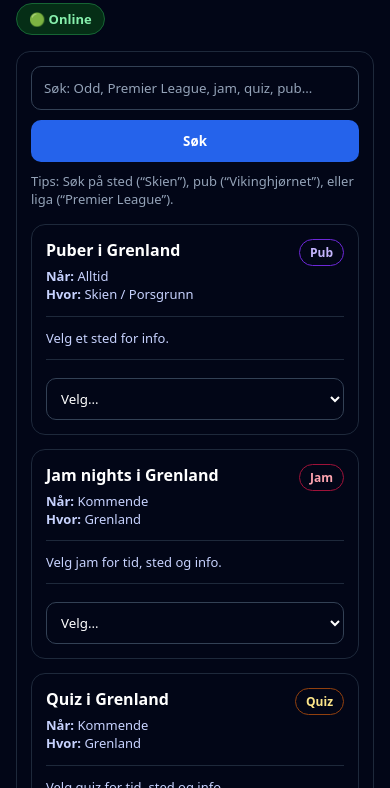
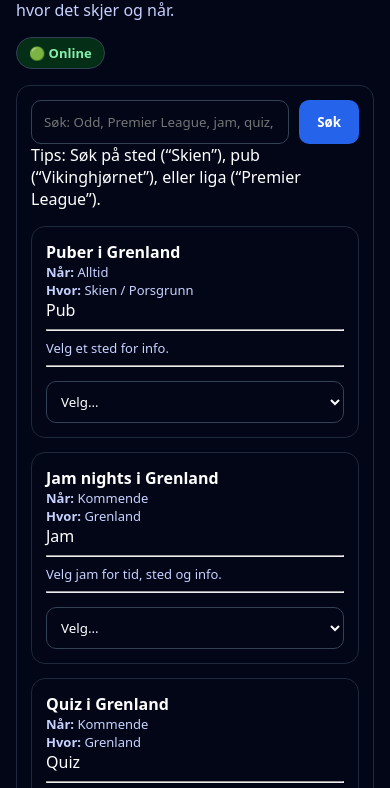
Before and after one commit to Ch1mmyS/Grenland-Live, a plain HTML site: page index.html in a window 390 px wide. Shown: the part 163-951 px from the top of the page. Drawn offline with Linux system fonts and the light colour scheme.

Commit message:
Update style.css

```diff
--- a/style.css
+++ b/style.css
@@ -1,8 +1,7 @@
-/* RESET */
 * {
   box-sizing: border-box;
-  font-family: system-ui, -apple-system, BlinkMacSystemFont, "Segoe UI",
-    Roboto, Inter, Arial, sans-serif;
+  font-family: system-ui, -apple-system, BlinkMacSystemFont,
+    "Segoe UI", Roboto, Inter, Arial, sans-serif;
 }
 
 body {
@@ -12,7 +11,6 @@ body {
   color: #ffffff;
 }
 
-/* LAYOUT */
 .wrap {
   max-width: 1000px;
   margin: 0 auto;
@@ -21,48 +19,41 @@ body {
 
 h1 {
   font-size: 2.4rem;
-  margin: 0 0 8px;
+  margin-bottom: 6px;
 }
 
 .sub {
   color: #c7d2fe;
   max-width: 720px;
-  line-height: 1.4;
   margin-bottom: 16px;
 }
 
-/* STATUS */
 .netStatus {
   display: inline-block;
   padding: 6px 12px;
   border-radius: 999px;
   font-size: 13px;
   font-weight: 700;
+  border: 1px solid #334155;
   margin-bottom: 16px;
-  border: 1px solid #334155;
 }
 
 .netStatus.online {
   background: #052e16;
   color: #86efac;
-  border-color: #166534;
 }
 
 .netStatus.offline {
   background: #450a0a;
   color: #fca5a5;
-  border-color: #7f1d1d;
 }
 
-/* PANEL */
 .panel {
-  background: #020617;
   border: 1px solid #1e293b;
   border-radius: 14px;
   padding: 14px;
 }
 
-/* SEARCH */
 .inputRow {
   display: flex;
   gap: 10px;
@@ -75,11 +66,6 @@ input {
   color: #fff;
   padding: 12px;
   border-radius: 10px;
-  outline: none;
-}
-
-input::placeholder {
-  color: #94a3b8;
 }
 
 .primary {
@@ -92,36 +78,16 @@ input::placeholder {
   cursor: pointer;
 }
 
-.primary:hover {
-  background: #1d4ed8;
-}
-
-.hint {
-  margin-top: 10px;
-  font-size: 13px;
-  color: #94a3b8;
-}
-
-/* RESULTS */
 .results {
   margin-top: 16px;
   display: grid;
   gap: 14px;
 }
 
-/* CARDS */
 .card {
-  background: #020617;
   border: 1px solid #1e293b;
   border-radius: 14px;
   padding: 14px;
-}
-
-.topRow {
-  display: flex;
-  justify-content: space-between;
-  align-items: flex-start;
-  gap: 10px;
 }
 
 .title {
@@ -130,50 +96,10 @@ input::placeholder {
 }
 
 .meta {
-  margin-top: 6px;
   font-size: 13px;
-  color: #c7d2fe;
-  line-height: 1.4;
-}
-
-/* BADGES */
-.badge {
-  font-size: 12px;
-  font-weight: 800;
-  padding: 4px 10px;
-  border-radius: 999px;
-  border: 1px solid #334155;
   color: #c7d2fe;
 }
 
-.badge.football {
-  color: #86efac;
-  border-color: #166534;
-}
-
-.badge.quiz {
-  color: #fde68a;
-  border-color: #92400e;
-}
-
-.badge.jam {
-  color: #fda4af;
-  border-color: #9f1239;
-}
-
-.badge.pub {
-  color: #c4b5fd;
-  border-color: #6d28d9;
-}
-
-/* SEPARATOR */
-.sep {
-  border: none;
-  border-top: 1px solid #1e293b;
-  margin: 12px 0;
-}
-
-/* SELECTS */
 .glSelect {
   width: 100%;
   background: #020617;
@@ -184,27 +110,13 @@ input::placeholder {
   margin-top: 6px;
 }
 
-/* INFO BOX */
 .infoBox {
   margin-top: 10px;
-  background: #020617;
   border: 1px solid #334155;
   border-radius: 12px;
   padding: 10px;
 }
 
-.boxTitle {
-  font-weight: 800;
-  margin-bottom: 6px;
-}
-
-.boxBody {
-  font-size: 13px;
-  line-height: 1.4;
-  color: #e0e7ff;
-}
-
-/* LINKS */
 .glLink {
   display: inline-block;
   margin-top: 8px;
@@ -215,18 +127,3 @@ input::placeholder {
   text-decoration: none;
   font-weight: 800;
 }
-
-.glLink:hover {
-  background: #334155;
-}
-
-/* RESPONSIVE */
-@media (max-width: 640px) {
-  h1 {
-    font-size: 2rem;
-  }
-
-  .inputRow {
-    flex-direction: column;
-  }
-}
```
